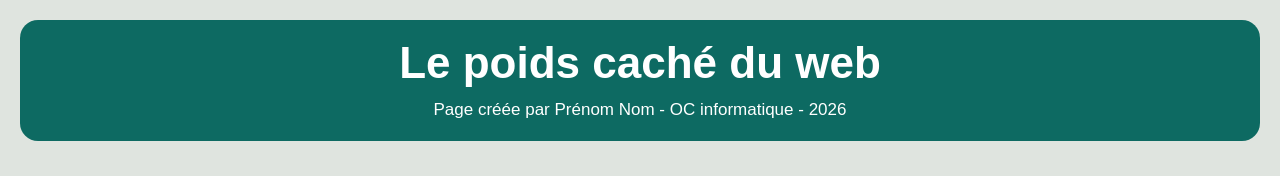
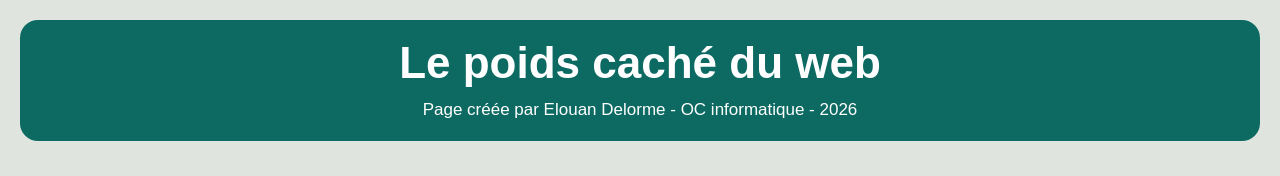
Before and after one commit to Elouan7/oc26-27, a plain HTML site: page index.html in a window 1280 px wide. Shown: the top 176 px of the page. Drawn offline with Linux system fonts and the light colour scheme.

Commit message:
Update index.html

```diff
--- a/index.html
+++ b/index.html
@@ -8,7 +8,7 @@
 <body>
   <header>
     <h1>Le poids caché du web</h1>
-    <p>Page créée par Prénom Nom - OC informatique - 2026</p>
+    <p>Page créée par Elouan Delorme - OC informatique - 2026</p>
   </header>
 
   <main>
```
